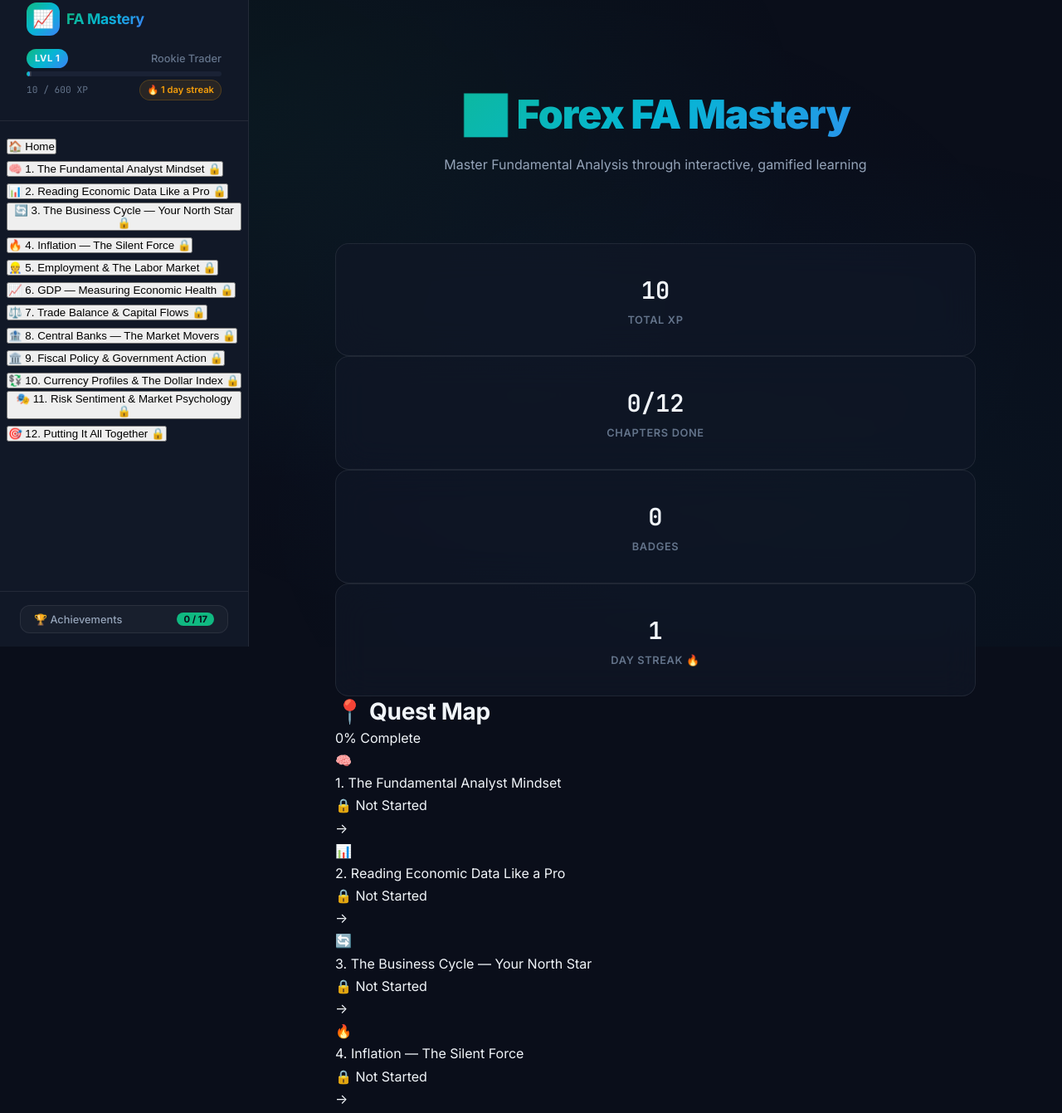
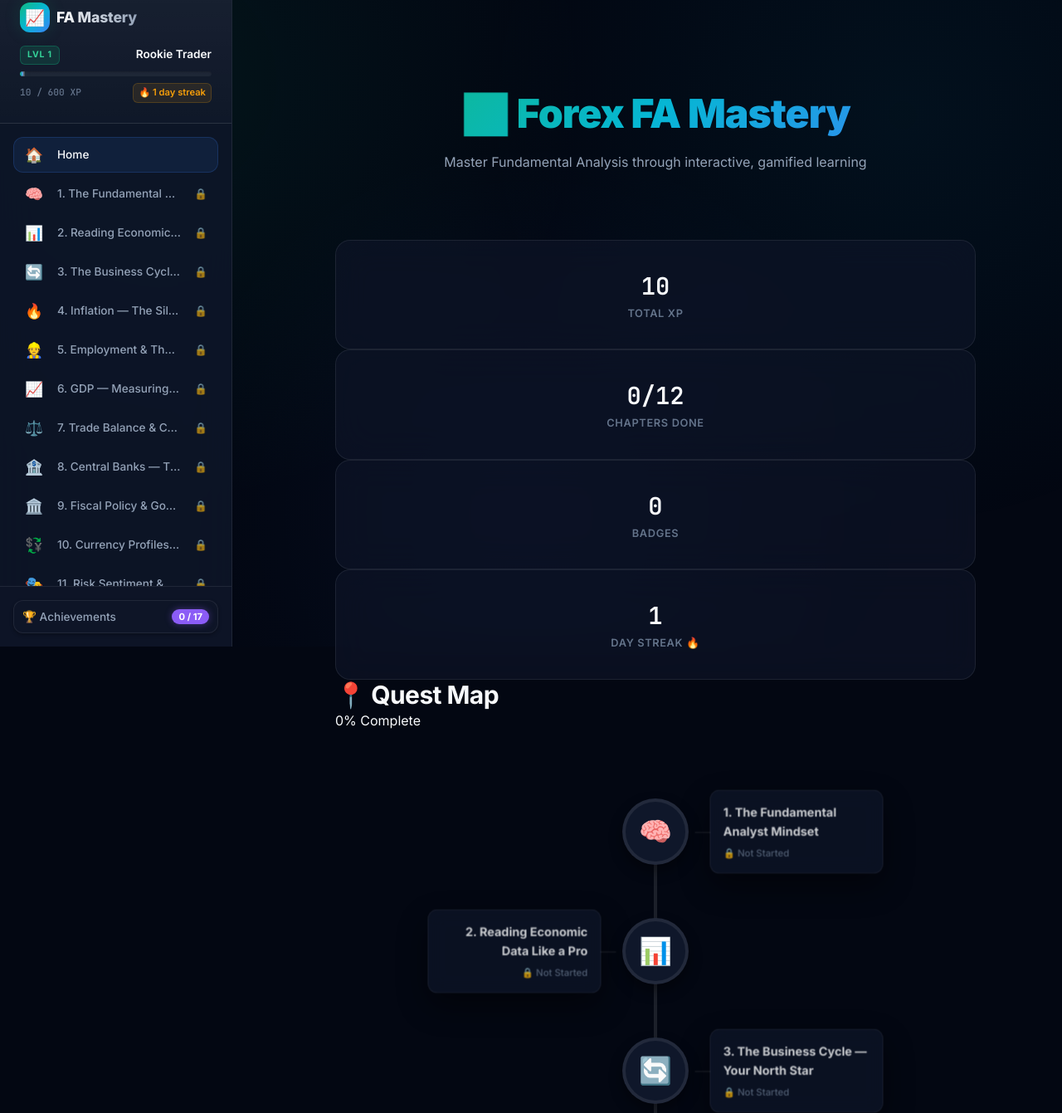
Before and after one commit to Martin-Code202/forex-fundamental-analysis, a plain HTML site: page index.html in a window 1280 px wide. Shown: the part 21-1362 px from the top of the page at 83% size. Drawn offline with Linux system fonts and the light colour scheme.

Commit message:
UI Upgrades

```diff
--- a/css/styles.css
+++ b/css/styles.css
@@ -7,13 +7,16 @@
 
 /* ── CSS Variables ── */
 :root {
-  /* Colors */
-  --bg-primary: #0a0e1a;
-  --bg-secondary: #111827;
-  --bg-tertiary: #1a2235;
-  --bg-card: rgba(17, 24, 39, 0.7);
+  /* Colors - Deep Space Theme */
+  --bg-primary: #030712;
+  /* Darker, richer black/blue */
+  --bg-secondary: #0f172a;
+  --bg-tertiary: #1e293b;
+  --bg-card: rgba(15, 23, 42, 0.6);
   --bg-glass: rgba(255, 255, 255, 0.03);
+  --bg-glass-hover: rgba(255, 255, 255, 0.07);
   --border-glass: rgba(255, 255, 255, 0.08);
+  --border-highlight: rgba(255, 255, 255, 0.15);
 
   --accent-emerald: #10b981;
   --accent-emerald-light: #34d399;
@@ -25,24 +28,26 @@
   --accent-rose: #f43f5e;
   --accent-gold: #fbbf24;
 
-  --text-primary: #f1f5f9;
+  --text-primary: #f8fafc;
   --text-secondary: #94a3b8;
   --text-muted: #64748b;
   --text-accent: #34d399;
 
   /* Gradients */
   --gradient-main: linear-gradient(135deg, #10b981 0%, #06b6d4 50%, #3b82f6 100%);
-  --gradient-dark: linear-gradient(135deg, #0a0e1a 0%, #111827 50%, #1a2235 100%);
-  --gradient-card: linear-gradient(135deg, rgba(16, 185, 129, 0.05) 0%, rgba(6, 182, 212, 0.05) 100%);
-  --gradient-gold: linear-gradient(135deg, #f59e0b 0%, #fbbf24 100%);
-  --gradient-xp: linear-gradient(90deg, #10b981 0%, #06b6d4 50%, #3b82f6 100%);
+  --gradient-hover: linear-gradient(135deg, #34d399 0%, #22d3ee 50%, #60a5fa 100%);
+  --gradient-dark: linear-gradient(135deg, #020617 0%, #0f172a 100%);
+  --gradient-card: linear-gradient(180deg, rgba(30, 41, 59, 0.7) 0%, rgba(15, 23, 42, 0.4) 100%);
+  --gradient-glass: linear-gradient(180deg, rgba(255, 255, 255, 0.05) 0%, rgba(255, 255, 255, 0.01) 100%);
+  --gradient-xp: linear-gradient(90deg, #10b981, #3b82f6);
 
   /* Shadows */
-  --shadow-sm: 0 1px 3px rgba(0, 0, 0, 0.3);
-  --shadow-md: 0 4px 12px rgba(0, 0, 0, 0.4);
-  --shadow-lg: 0 8px 32px rgba(0, 0, 0, 0.5);
+  --shadow-sm: 0 2px 4px rgba(0, 0, 0, 0.3);
+  --shadow-md: 0 8px 16px rgba(0, 0, 0, 0.4);
+  --shadow-lg: 0 16px 40px rgba(0, 0, 0, 0.6);
   --shadow-glow: 0 0 20px rgba(16, 185, 129, 0.15);
-  --shadow-glow-strong: 0 0 40px rgba(16, 185, 129, 0.25);
+  --shadow-glow-blue: 0 0 25px rgba(59, 130, 246, 0.2);
+  --shadow-inner: inset 0 1px 0 rgba(255, 255, 255, 0.05);
 
   /* Spacing */
   --space-xs: 0.25rem;
@@ -54,16 +59,17 @@
   --space-3xl: 4rem;
 
   /* Borders */
-  --radius-sm: 8px;
+  --radius-sm: 6px;
   --radius-md: 12px;
-  --radius-lg: 16px;
-  --radius-xl: 24px;
+  --radius-lg: 18px;
+  --radius-xl: 32px;
   --radius-full: 9999px;
 
   /* Transitions */
   --transition-fast: 150ms ease;
-  --transition-base: 250ms ease;
+  --transition-base: 250ms cubic-bezier(0.4, 0, 0.2, 1);
   --transition-slow: 400ms cubic-bezier(0.4, 0, 0.2, 1);
+  --transition-bounce: 500ms cubic-bezier(0.34, 1.56, 0.64, 1);
 
   /* Z-index */
   --z-base: 1;
@@ -75,7 +81,9 @@
 }
 
 /* ── Reset & Base ── */
-*, *::before, *::after {
+*,
+*::before,
+*::after {
   margin: 0;
   padding: 0;
   box-sizing: border-box;
@@ -90,7 +98,7 @@ body {
   font-family: 'Inter', -apple-system, BlinkMacSystemFont, sans-serif;
   background: var(--bg-primary);
   color: var(--text-primary);
-  line-height: 1.7;
+  line-height: 1.6;
   min-height: 100vh;
   overflow-x: hidden;
   -webkit-font-smoothing: antialiased;
@@ -106,47 +114,79 @@ body::before {
   width: 100%;
   height: 100%;
   background:
-    radial-gradient(ellipse at 20% 20%, rgba(16, 185, 129, 0.06) 0%, transparent 50%),
-    radial-gradient(ellipse at 80% 80%, rgba(6, 182, 212, 0.04) 0%, transparent 50%),
-    radial-gradient(ellipse at 50% 50%, rgba(59, 130, 246, 0.03) 0%, transparent 70%);
+    radial-gradient(circle at 15% 15%, rgba(16, 185, 129, 0.08) 0%, transparent 40%),
+    radial-gradient(circle at 85% 20%, rgba(6, 182, 212, 0.06) 0%, transparent 40%),
+    radial-gradient(circle at 50% 80%, rgba(59, 130, 246, 0.05) 0%, transparent 50%);
   pointer-events: none;
   z-index: 0;
 }
 
 /* Custom Scrollbar */
-::-webkit-scrollbar { width: 6px; }
-::-webkit-scrollbar-track { background: var(--bg-primary); }
+::-webkit-scrollbar {
+  width: 6px;
+}
+
+::-webkit-scrollbar-track {
+  background: transparent;
+}
+
 ::-webkit-scrollbar-thumb {
-  background: var(--accent-emerald-dark);
+  background: rgba(255, 255, 255, 0.1);
   border-radius: var(--radius-full);
 }
-::-webkit-scrollbar-thumb:hover { background: var(--accent-emerald); }
+
+::-webkit-scrollbar-thumb:hover {
+  background: rgba(255, 255, 255, 0.2);
+}
 
 /* ── Typography ── */
-h1, h2, h3, h4, h5, h6 {
+h1,
+h2,
+h3,
+h4,
+h5,
+h6 {
   font-weight: 700;
-  line-height: 1.3;
-  color: var(--text-primary);
-}
-
-h1 { font-size: 2.25rem; letter-spacing: -0.02em; }
-h2 { font-size: 1.75rem; letter-spacing: -0.01em; }
-h3 { font-size: 1.35rem; }
-h4 { font-size: 1.15rem; }
+  line-height: 1.25;
+  color: var(--text-primary);
+  letter-spacing: -0.02em;
+}
+
+h1 {
+  font-size: 2.5rem;
+}
+
+h2 {
+  font-size: 1.875rem;
+}
+
+h3 {
+  font-size: 1.5rem;
+}
+
+h4 {
+  font-size: 1.25rem;
+}
 
 p {
   color: var(--text-secondary);
   margin-bottom: var(--space-md);
 }
 
-strong { color: var(--text-primary); font-weight: 600; }
+strong {
+  color: var(--text-primary);
+  font-weight: 600;
+}
 
 a {
   color: var(--accent-emerald-light);
   text-decoration: none;
   transition: color var(--transition-fast);
 }
-a:hover { color: var(--accent-cyan); }
+
+a:hover {
+  color: var(--accent-cyan);
+}
 
 /* ── Layout ── */
 #app {
@@ -161,9 +201,11 @@ a:hover { color: var(--accent-cyan); }
   position: fixed;
   left: 0;
   top: 0;
-  width: 300px;
+  width: 280px;
   height: 100vh;
-  background: var(--bg-secondary);
+  background: rgba(15, 23, 42, 0.85);
+  backdrop-filter: blur(24px);
+  -webkit-backdrop-filter: blur(24px);
   border-right: 1px solid var(--border-glass);
   display: flex;
   flex-direction: column;
@@ -172,7 +214,8 @@ a:hover { color: var(--accent-cyan); }
 }
 
 .sidebar-header {
-  padding: var(--space-lg) var(--space-xl);
+  padding: var(--space-lg);
+  background: var(--gradient-glass);
   border-bottom: 1px solid var(--border-glass);
 }
 
@@ -184,29 +227,32 @@ a:hover { color: var(--accent-cyan); }
 }
 
 .sidebar-logo .logo-icon {
-  width: 40px;
-  height: 40px;
+  width: 36px;
+  height: 36px;
   background: var(--gradient-main);
   border-radius: var(--radius-md);
   display: flex;
   align-items: center;
   justify-content: center;
-  font-size: 1.3rem;
+  font-size: 1.2rem;
+  box-shadow: var(--shadow-glow);
 }
 
 .sidebar-logo h1 {
   font-size: 1.1rem;
-  background: var(--gradient-main);
+  font-weight: 800;
+  background: linear-gradient(to right, #fff, #94a3b8);
   -webkit-background-clip: text;
   -webkit-text-fill-color: transparent;
   background-clip: text;
+  letter-spacing: -0.01em;
 }
 
 /* Player Info */
 .player-info {
   display: flex;
   flex-direction: column;
-  gap: var(--space-xs);
+  gap: var(--space-sm);
 }
 
 .player-level {
@@ -217,26 +263,30 @@ a:hover { color: var(--accent-cyan); }
 }
 
 .player-level .level-badge {
-  background: var(--gradient-main);
-  padding: 2px 10px;
-  border-radius: var(--radius-full);
+  background: rgba(16, 185, 129, 0.15);
+  border: 1px solid rgba(16, 185, 129, 0.3);
+  color: var(--accent-emerald-light);
+  padding: 2px 8px;
+  border-radius: var(--radius-sm);
   font-weight: 700;
-  font-size: 0.7rem;
+  font-size: 0.65rem;
   text-transform: uppercase;
-  letter-spacing: 0.05em;
+  letter-spacing: 0.08em;
 }
 
 .player-level .level-title {
-  color: var(--text-muted);
-  font-weight: 500;
+  color: var(--text-primary);
+  font-weight: 600;
+  font-size: 0.85rem;
 }
 
 .xp-bar-container {
   width: 100%;
   height: 6px;
-  background: var(--bg-tertiary);
+  background: rgba(255, 255, 255, 0.05);
   border-radius: var(--radius-full);
   overflow: hidden;
+  box-shadow: inset 0 1px 2px rgba(0, 0, 0, 0.2);
 }
 
 .xp-bar-fill {
@@ -245,6 +295,7 @@ a:hover { color: var(--accent-cyan); }
   border-radius: var(--radius-full);
   transition: width var(--transition-slow);
   position: relative;
+  box-shadow: 0 0 10px rgba(16, 185, 129, 0.3);
 }
 
 .xp-bar-fill::after {
@@ -254,20 +305,32 @@ a:hover { color: var(--accent-cyan); }
   left: 0;
   right: 0;
   bottom: 0;
-  background: linear-gradient(90deg, transparent, rgba(255,255,255,0.2), transparent);
+  background: linear-gradient(90deg, transparent, rgba(255, 255, 255, 0.4), transparent);
   animation: shimmer 2s infinite;
 }
 
 @keyframes shimmer {
-  0% { transform: translateX(-100%); }
-  100% { transform: translateX(100%); }
+  0% {
+    transform: translateX(-100%);
+  }
+
+  100% {
+    transform: translateX(100%);
+  }
+}
+
+.player-stats-row {
+  display: flex;
+  justify-content: space-between;
+  align-items: center;
+  margin-top: 2px;
 }
 
 .xp-text {
   font-size: 0.7rem;
   color: var(--text-muted);
-  text-align: right;
   font-family: 'JetBrains Mono', monospace;
+  font-weight: 500;
 }
 
 /* Streak */
@@ -277,8 +340,8 @@ a:hover { color: var(--accent-cyan); }
   gap: 4px;
   background: rgba(245, 158, 11, 0.1);
   border: 1px solid rgba(245, 158, 11, 0.2);
-  padding: 2px 8px;
-  border-radius: var(--radius-full);
+  padding: 2px 6px;
+  border-radius: var(--radius-sm);
   font-size: 0.7rem;
   color: var(--accent-amber);
   font-weight: 600;
@@ -288,115 +351,85 @@ a:hover { color: var(--accent-cyan); }
 .chapter-list {
   flex: 1;
   overflow-y: auto;
-  padding: var(--space-md) var(--space-sm);
-}
-
-.chapter-item {
-  display: flex;
-  align-items: center;
-  gap: var(--space-sm);
-  padding: var(--space-sm) var(--space-md);
+  padding: var(--space-md);
+  display: flex;
+  flex-direction: column;
+  gap: 4px;
+}
+
+.chapter-nav-item {
+  display: flex;
+  align-items: center;
+  gap: var(--space-md);
+  padding: 10px 12px;
   border-radius: var(--radius-md);
   cursor: pointer;
   transition: all var(--transition-base);
-  margin-bottom: 2px;
-  position: relative;
-}
-
-.chapter-item:hover {
-  background: var(--bg-glass);
-}
-
-.chapter-item.active {
-  background: rgba(16, 185, 129, 0.1);
-  border-left: 3px solid var(--accent-emerald);
-}
-
-.chapter-item.completed .chapter-number {
-  background: var(--accent-emerald);
-  color: var(--bg-primary);
-}
-
-.chapter-item.locked {
-  opacity: 0.4;
-  cursor: not-allowed;
-}
-
-.chapter-number {
-  width: 28px;
-  height: 28px;
-  min-width: 28px;
-  border-radius: var(--radius-full);
-  border: 2px solid var(--border-glass);
+  background: transparent;
+  border: 1px solid transparent;
+  width: 100%;
+  text-align: left;
+  font-family: inherit;
+  color: var(--text-secondary);
+}
+
+.chapter-nav-item:hover {
+  background: var(--bg-glass-hover);
+  color: var(--text-primary);
+}
+
+.chapter-nav-item.active {
+  background: rgba(59, 130, 246, 0.1);
+  border: 1px solid rgba(59, 130, 246, 0.2);
+  color: var(--text-primary);
+}
+
+.chapter-nav-item.completed .chapter-time {
+  color: var(--accent-emerald);
+}
+
+.chapter-icon {
+  font-size: 1.1rem;
   display: flex;
   align-items: center;
   justify-content: center;
-  font-size: 0.75rem;
-  font-weight: 700;
-  color: var(--text-muted);
-  transition: all var(--transition-base);
-}
-
-.chapter-item.active .chapter-number {
-  border-color: var(--accent-emerald);
-  color: var(--accent-emerald);
-}
-
-.chapter-title-text {
+  width: 24px;
+  transition: transform var(--transition-base);
+}
+
+.chapter-nav-item:hover .chapter-icon {
+  transform: scale(1.1);
+}
+
+.chapter-title {
+  flex: 1;
+  font-size: 0.85rem;
+  font-weight: 500;
+  white-space: nowrap;
+  overflow: hidden;
+  text-overflow: ellipsis;
+}
+
+.chapter-status {
   font-size: 0.8rem;
-  color: var(--text-secondary);
-  font-weight: 500;
-  line-height: 1.3;
-  transition: color var(--transition-fast);
-}
-
-.chapter-item.active .chapter-title-text {
-  color: var(--text-primary);
-}
-
-.chapter-item.completed .chapter-title-text {
-  color: var(--accent-emerald-light);
-}
-
-/* Connector lines between chapters */
-.chapter-item::before {
-  content: '';
-  position: absolute;
-  left: 22px;
-  top: -2px;
-  width: 2px;
-  height: calc(100% + 2px);
-  background: var(--border-glass);
-  z-index: -1;
-}
-
-.chapter-item:first-child::before {
-  top: 50%;
-  height: 50%;
-}
-
-.chapter-item:last-child::before {
-  height: 50%;
-}
-
-.chapter-item.completed::before {
-  background: var(--accent-emerald-dark);
+  opacity: 0.7;
 }
 
 /* Sidebar Footer */
 .sidebar-footer {
-  padding: var(--space-md) var(--space-lg);
+  padding: var(--space-md);
   border-top: 1px solid var(--border-glass);
+  background: rgba(15, 23, 42, 0.4);
 }
 
 .badges-btn {
   width: 100%;
-  padding: var(--space-sm) var(--space-md);
-  background: var(--bg-glass);
+  padding: 10px;
+  background: var(--bg-card);
   border: 1px solid var(--border-glass);
   border-radius: var(--radius-md);
   color: var(--text-secondary);
-  font-size: 0.8rem;
+  font-size: 0.85rem;
   font-weight: 500;
   cursor: pointer;
   transition: all var(--transition-base);
@@ -404,22 +437,25 @@ a:hover { color: var(--accent-cyan); }
   align-items: center;
   gap: var(--space-sm);
   font-family: 'Inter', sans-serif;
+  box-shadow: var(--shadow-sm);
 }
 
 .badges-btn:hover {
-  background: rgba(16, 185, 129, 0.1);
-  border-color: var(--accent-emerald-dark);
-  color: var(--text-primary);
+  background: rgba(255, 255, 255, 0.05);
+  border-color: var(--border-highlight);
+  color: var(--text-primary);
+  transform: translateY(-1px);
 }
 
 .badge-count {
   margin-left: auto;
-  background: var(--accent-emerald);
-  color: var(--bg-primary);
-  padding: 1px 8px;
+  background: var(--accent-purple);
+  color: #fff;
+  padding: 2px 8px;
   border-radius: var(--radius-full);
   font-size: 0.7rem;
   font-weight: 700;
+  box-shadow: 0 0 8px rgba(139, 92, 246, 0.4);
 }
 
 /* ── Main Content ── */
@@ -551,6 +587,199 @@ a:hover { color: var(--accent-cyan); }
   color: var(--text-primary);
 }
 
+
+/* ── Quest Map ── */
+.quest-section {
+  padding: var(--space-xl) 0;
+  position: relative;
+  max-width: 600px;
+  margin: 0 auto;
+}
+
+.quest-map {
+  position: relative;
+  display: flex;
+  flex-direction: column;
+  align-items: center;
+  gap: var(--space-3xl);
+  padding: var(--space-2xl) 0;
+}
+
+/* Vertical line connecting nodes */
+.quest-map::before {
+  content: '';
+  position: absolute;
+  top: 50px;
+  bottom: 50px;
+  left: 50%;
+  width: 4px;
+  background: rgba(255, 255, 255, 0.1);
+  transform: translateX(-50%);
+  z-index: 0;
+  border-radius: var(--radius-full);
+}
+
+.quest-node {
+  position: relative;
+  z-index: 2;
+  width: 100%;
+  display: flex;
+  align-items: center;
+  justify-content: center;
+  transition: all var(--transition-base);
+}
+
+/* The circular icon */
+.quest-node-icon {
+  width: 80px;
+  height: 80px;
+  border-radius: 50%;
+  background: var(--bg-secondary);
+  border: 4px solid var(--border-glass);
+  display: flex;
+  align-items: center;
+  justify-content: center;
+  font-size: 2rem;
+  position: relative;
+  z-index: 2;
+  transition: all var(--transition-bounce);
+  box-shadow: var(--shadow-md);
+  cursor: pointer;
+}
+
+.quest-node:hover .quest-node-icon {
+  transform: scale(1.1);
+  border-color: var(--accent-blue);
+  box-shadow: 0 0 25px rgba(59, 130, 246, 0.4);
+}
+
+/* Info card positioned to the side */
+.quest-node-info {
+  position: absolute;
+  width: 220px;
+  background: rgba(15, 23, 42, 0.9);
+  backdrop-filter: blur(12px);
+  padding: var(--space-md);
+  border-radius: var(--radius-md);
+  border: 1px solid var(--border-glass);
+  transition: all var(--transition-base);
+  box-shadow: var(--shadow-lg);
+  opacity: 0.8;
+  transform: scale(0.95);
+}
+
+.quest-node:hover .quest-node-info {
+  opacity: 1;
+  transform: scale(1);
+  border-color: var(--border-highlight);
+}
+
+/* Alternating layout (Zigzag) */
+.quest-node:nth-child(odd) .quest-node-info {
+  left: 50%;
+  margin-left: 60px;
+  text-align: left;
+}
+
+.quest-node:nth-child(even) .quest-node-info {
+  right: 50%;
+  margin-right: 60px;
+  text-align: right;
+}
+
+/* Connecting lines for info cards */
+.quest-node-info::after {
+  content: '';
+  position: absolute;
+  top: 50%;
+  width: 20px;
+  height: 2px;
+  background: var(--border-glass);
+  transition: background var(--transition-base);
+}
+
+.quest-node:nth-child(odd) .quest-node-info::after {
+  left: -20px;
+}
+
+.quest-node:nth-child(even) .quest-node-info::after {
+  right: -20px;
+}
+
+.quest-node:hover .quest-node-info::after {
+  background: var(--accent-blue);
+}
+
+/* Node States */
+.quest-node.completed .quest-node-icon {
+  background: var(--gradient-main);
+  border-color: transparent;
+  color: white;
+  box-shadow: 0 0 20px rgba(16, 185, 129, 0.4);
+}
+
+.quest-node.completed .quest-node-info {
+  border-color: rgba(16, 185, 129, 0.3);
+}
+
+.quest-node.read .quest-node-icon {
+  border-color: var(--accent-blue);
+  background: rgba(59, 130, 246, 0.1);
+}
+
+.quest-node.locked .quest-node-icon {
+  filter: grayscale(1);
+  opacity: 0.6;
+  cursor: not-allowed;
+}
+
+.quest-node.locked:hover .quest-node-icon {
+  transform: none;
+  box-shadow: none;
+}
+
+/* Text styles inside info card */
+.quest-node-title {
+  font-weight: 700;
+  font-size: 0.95rem;
+  margin-bottom: 4px;
+  color: var(--text-primary);
+}
+
+.quest-node-status {
+  font-size: 0.75rem;
+  color: var(--text-muted);
+  font-weight: 500;
+}
+
+.quest-node.completed .quest-node-status {
+  color: var(--accent-emerald-light);
+}
+
+.quest-node-arrow {
+  display: none;
+  /* Hide the old arrow */
+}
+
+/* Pulse animation for current node */
+.quest-node.read:not(.completed) .quest-node-icon {
+  animation: pulse-border 2s infinite;
+}
+
+@keyframes pulse-border {
+  0% {
+    box-shadow: 0 0 0 0 rgba(59, 130, 246, 0.4);
+  }
+
+  70% {
+    box-shadow: 0 0 0 10px rgba(59, 130, 246, 0);
+  }
+
+  100% {
+    box-shadow: 0 0 0 0 rgba(59, 130, 246, 0);
+  }
+}
+
 /* ── Chapter View ── */
 .chapter-view {
   padding: var(--space-2xl) var(--space-3xl);
@@ -623,7 +852,8 @@ a:hover { color: var(--accent-cyan); }
   line-height: 1.85;
 }
 
-.lesson-section ul, .lesson-section ol {
+.lesson-section ul,
+.lesson-section ol {
   padding-left: var(--space-xl);
   margin-bottom: var(--space-md);
 }
@@ -1255,6 +1485,7 @@ a:hover { color: var(--accent-cyan); }
     opacity: 0;
     transform: translateY(20px);
   }
+
   to {
     opacity: 1;
     transform: translateY(0);
@@ -1266,6 +1497,7 @@ a:hover { color: var(--accent-cyan); }
     opacity: 0;
     transform: translateX(100px);
   }
+
   to {
     opacity: 1;
     transform: translateX(0);
@@ -1280,13 +1512,27 @@ a:hover { color: var(--accent-cyan); }
 }
 
 @keyframes pulse {
-  0%, 100% { transform: scale(1); }
-  50% { transform: scale(1.05); }
+
+  0%,
+  100% {
+    transform: scale(1);
+  }
+
+  50% {
+    transform: scale(1.05);
+  }
 }
 
 @keyframes confetti {
-  0% { transform: translateY(0) rotate(0deg); opacity: 1; }
-  100% { transform: translateY(-100px) rotate(720deg); opacity: 0; }
+  0% {
+    transform: translateY(0) rotate(0deg);
+    opacity: 1;
+  }
+
+  100% {
+    transform: translateY(-100px) rotate(720deg);
+    opacity: 0;
+  }
 }
 
 .animate-pulse {
@@ -1331,8 +1577,13 @@ a:hover { color: var(--accent-cyan); }
     font-size: 1.6rem;
   }
 
-  h1 { font-size: 1.75rem; }
-  h2 { font-size: 1.35rem; }
+  h1 {
+    font-size: 1.75rem;
+  }
+
+  h2 {
+    font-size: 1.35rem;
+  }
 }
 
 @media (max-width: 480px) {
@@ -1352,17 +1603,84 @@ a:hover { color: var(--accent-cyan); }
   .badge-grid {
     grid-template-columns: repeat(2, 1fr);
   }
+
+  /* Quest Map Mobile */
+  .quest-map::before {
+    left: 40px;
+    transform: none;
+  }
+
+  .quest-node {
+    justify-content: flex-start;
+    padding-left: 0;
+  }
+
+  .quest-node-icon {
+    margin-left: 0;
+  }
+
+  .quest-node-info {
+    position: relative;
+    left: auto !important;
+    right: auto !important;
+    top: auto;
+    margin: 0 0 0 var(--space-lg) !important;
+    text-align: left !important;
+    width: auto;
+    flex: 1;
+    transform: none !important;
+  }
+
+  .quest-node-info::after {
+    display: none;
+  }
+
+  .quest-node:hover .quest-node-icon {
+    transform: scale(1.05);
+  }
 }
 
 /* ── Utility ── */
-.hidden { display: none !important; }
-.text-center { text-align: center; }
-.text-emerald { color: var(--accent-emerald-light); }
-.text-amber { color: var(--accent-amber); }
-.text-cyan { color: var(--accent-cyan); }
-.mt-sm { margin-top: var(--space-sm); }
-.mt-md { margin-top: var(--space-md); }
-.mt-lg { margin-top: var(--space-lg); }
-.mb-sm { margin-bottom: var(--space-sm); }
-.mb-md { margin-bottom: var(--space-md); }
-.mb-lg { margin-bottom: var(--space-lg); }
+.hidden {
+  display: none !important;
+}
+
+.text-center {
+  text-align: center;
+}
+
+.text-emerald {
+  color: var(--accent-emerald-light);
+}
+
+.text-amber {
+  color: var(--accent-amber);
+}
+
+.text-cyan {
+  color: var(--accent-cyan);
+}
+
+.mt-sm {
+  margin-top: var(--space-sm);
+}
+
+.mt-md {
+  margin-top: var(--space-md);
+}
+
+.mt-lg {
+  margin-top: var(--space-lg);
+}
+
+.mb-sm {
+  margin-bottom: var(--space-sm);
+}
+
+.mb-md {
+  margin-bottom: var(--space-md);
+}
+
+.mb-lg {
+  margin-bottom: var(--space-lg);
+}
--- a/js/app.js
+++ b/js/app.js
@@ -203,6 +203,7 @@ const App = (() => {
           </div>
         </div>
 
+        <div class="quest-section">
           <div class="quest-map">
             ${CHAPTERS.map(ch => {
       const completed = state.completedChapters.includes(ch.id);
@@ -217,10 +218,10 @@ const App = (() => {
                       ${completed ? `✅ Complete${score ? ` — ${score.score}/${score.total}` : ''}` : read ? '📖 In Progress' : '🔒 Not Started'}
                     </div>
                   </div>
-                <div class="quest-node-arrow">→</div>
                 </div>
               `;
     }).join('')}
+          </div>
         </div>
       </div>
     `;
```
Lines whose indentation alone changed are shown as unchanged.
